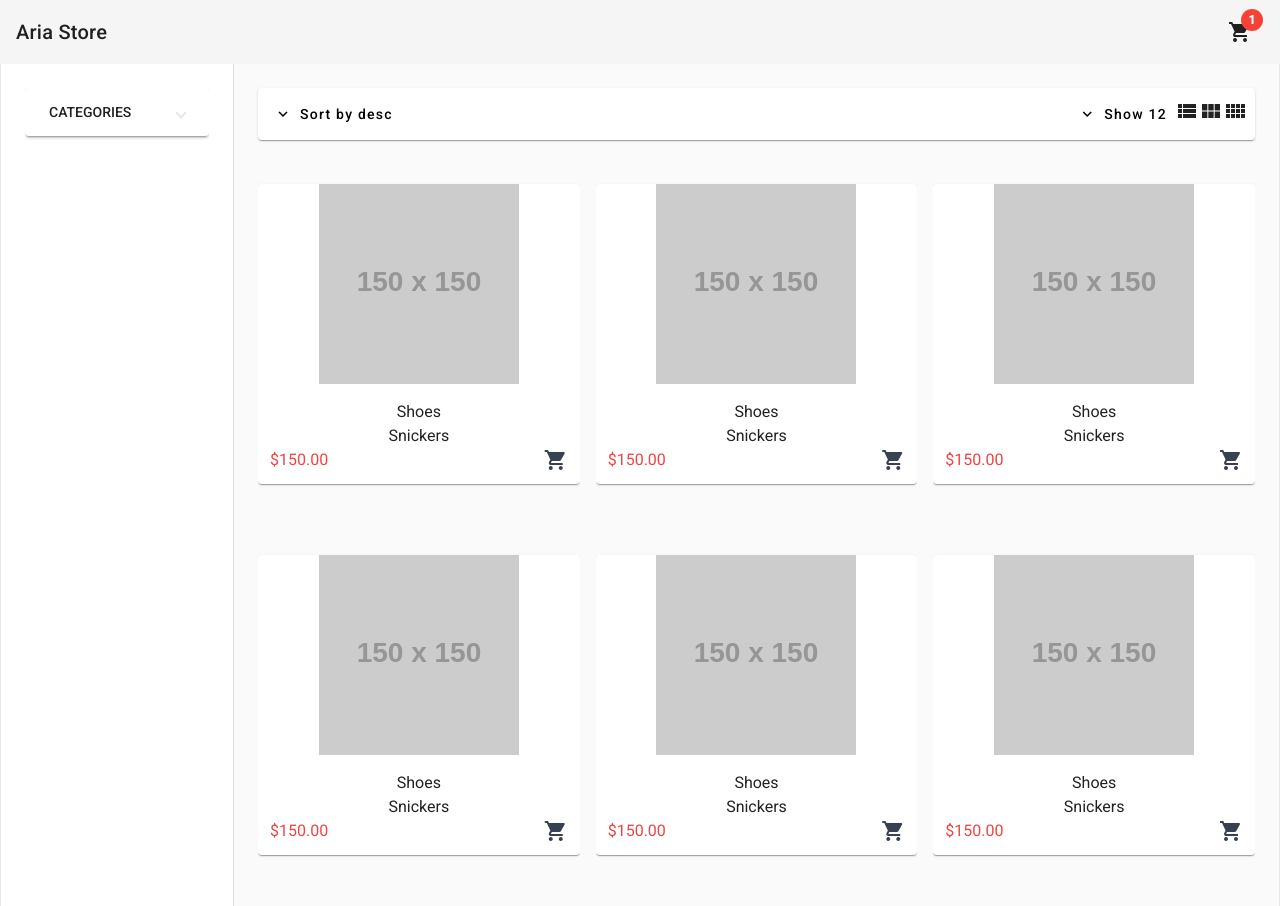
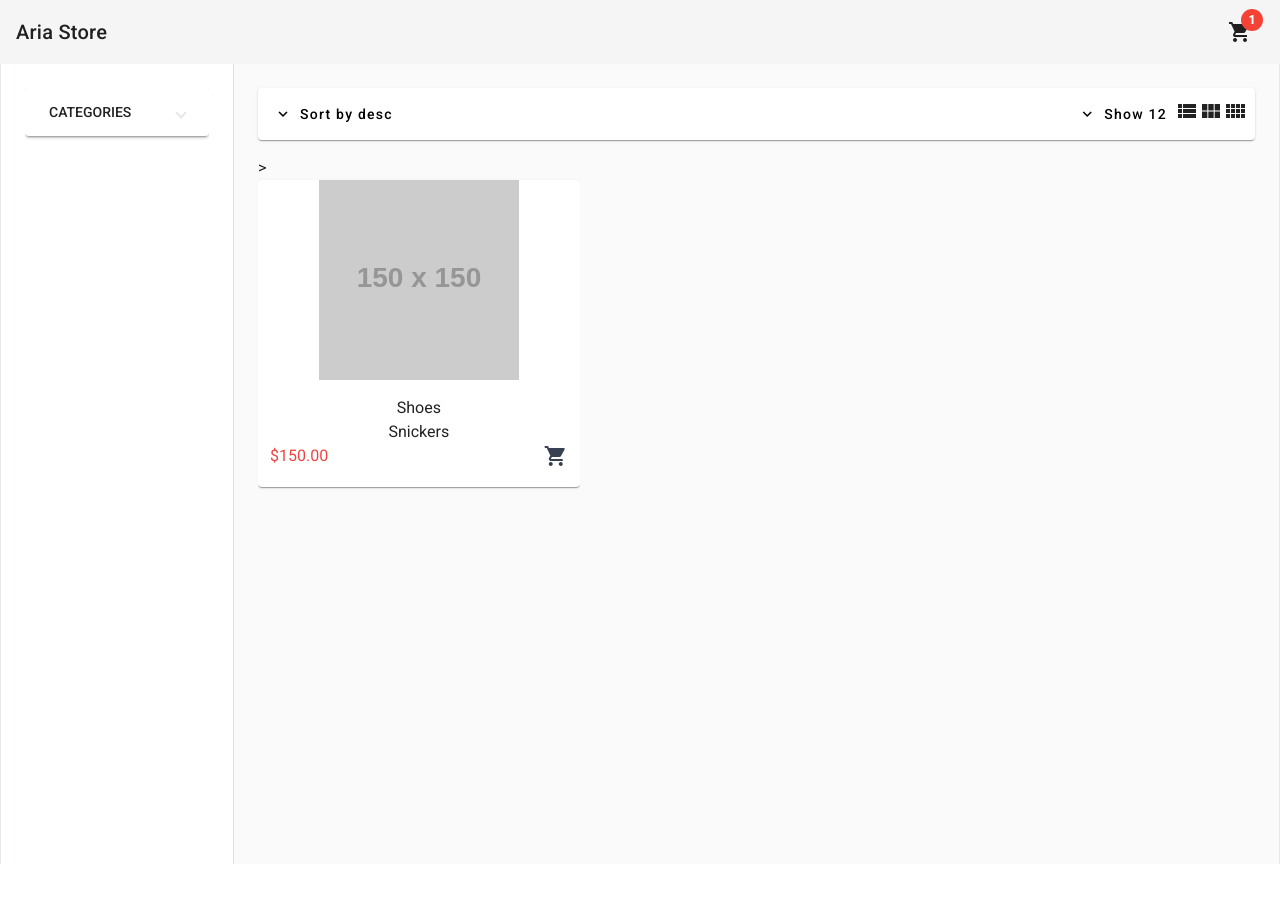
Before and after one commit to AriaNoorghorbani/Angular_webshop, an Angular app: page /home in a window 1280 px wide. After the commit the page ends 864 px from the top, so only its background shows below. Built offline with nearby package versions, Linux system fonts and the light colour scheme.

Commit message:
add to card feature

```diff
--- a/src/app/cart/cart.component.html
+++ b/src/app/cart/cart.component.html
@@ -1,10 +1,10 @@
 <mat-card *ngIf="cart.items.length" class="max-w-7xl mx-auto">
-  <table mat-table [dataSource]="dataSource" class="mat-elevetaion-z8 w-full">
-    <ng-container matColumnDef="image">
+  <table mat-table [dataSource]="dataSource" class="mat-elevation-z2 w-full">
+    <ng-container matColumnDef="product">
       <th mat-header-cell *matHeaderCellDef>Product</th>
       <td mat-cell *matCellDef="let element">
         <img
-          [src]="[element.image]"
+          [src]="[element.product]"
           alt="element.name"
           class="w-[100px] my-5"
         />
--- a/src/app/cart/cart.component.ts
+++ b/src/app/cart/cart.component.ts
@@ -10,14 +10,14 @@ export class CartComponent implements OnInit {
   cart: Cart = {
     items: [
       {
-        image: 'https://via.placeholder.com/150',
+        product: 'https://via.placeholder.com/150',
         name: 'snickers',
         price: 150,
         quantity: 2,
         id: 1,
       },
       {
-        image: 'https://via.placeholder.com/150',
+        product: 'https://via.placeholder.com/150',
         name: 'snickers',
         price: 250,
         quantity: 3,
@@ -28,7 +28,7 @@ export class CartComponent implements OnInit {
 
   dataSource: Array<CartItem> = [];
   displayedColumns: Array<string> = [
-    'image',
+    'product',
     'name',
     'price',
     'quantity',
@@ -40,10 +40,6 @@ export class CartComponent implements OnInit {
     this.dataSource = this.cart.items;
   }
 
-  // getTotalProduct(items: CartItem): number {
-  //   return items.price * items.quantity
-  // }
-
   getTotal(items: Array<CartItem>): number {
     return items
       .map((items) => items.price * items.quantity)
--- /dev/null
+++ b/src/app/cart/cart.service.ts
@@ -0,0 +1,29 @@
+import { Injectable } from '@angular/core';
+import { MatSnackBar } from '@angular/material/snack-bar';
+import { BehaviorSubject } from 'rxjs';
+import { Cart, CartItem } from '../models/cart.model';
+
+@Injectable({
+  providedIn: 'root',
+})
+export class CartService {
+  cart = new BehaviorSubject<Cart>({ items: [] });
+
+  constructor(private snackBar: MatSnackBar) {}
+
+  addToCart(item: CartItem) {
+    const items = [...this.cart.value.items];
+
+    const itemInCart = items.find((i) => i.id === item.id);
+
+    if (itemInCart) {
+      itemInCart.quantity += 1;
+    } else {
+      items.push(item);
+    }
+
+    this.cart.next({ items });
+    console.log(this.cart.value);
+    this.snackBar.open('Added to cart', 'OK', { duration: 3000 });
+  }
+}
--- a/src/app/home/list/list.component.html
+++ b/src/app/home/list/list.component.html
@@ -5,29 +5,5 @@
       [fullWidthMode]="cols === 1"
     ></app-product-box>
   </mat-grid-tile>
-  <mat-grid-tile>
-    <app-product-box
-      class="w-full"
-      [fullWidthMode]="cols === 1"
-    ></app-product-box> </mat-grid-tile
-  ><mat-grid-tile>
-    <app-product-box
-      class="w-full"
-      [fullWidthMode]="cols === 1"
-    ></app-product-box> </mat-grid-tile
-  ><mat-grid-tile>
-    <app-product-box
-      class="w-full"
-      [fullWidthMode]="cols === 1"
-    ></app-product-box> </mat-grid-tile
-  ><mat-grid-tile>
-    <app-product-box
-      class="w-full"
-      [fullWidthMode]="cols === 1"
-    ></app-product-box> </mat-grid-tile
-  ><mat-grid-tile>
-    <app-product-box
-      class="w-full"
-      [fullWidthMode]="cols === 1"
-    ></app-product-box> </mat-grid-tile
-></mat-grid-list>
+  ></mat-grid-list
+>
--- a/src/app/home/product-box/product-box.component.html
+++ b/src/app/home/product-box/product-box.component.html
@@ -16,7 +16,9 @@
       </div>
       <div class="flex justify-between">
         <span class="text-red-500">{{ 150 | currency }}</span>
-        <mat-icon class="text-gray-700">shopping_cart</mat-icon>
+        <button (click)="onAddToCart()">
+          <mat-icon class="text-gray-700">shopping_cart</mat-icon>
+        </button>
       </div>
     </div>
   </div>
--- a/src/app/home/product-box/product-box.component.ts
+++ b/src/app/home/product-box/product-box.component.ts
@@ -1,4 +1,6 @@
-import { Component, Input } from '@angular/core';
+import { Component, EventEmitter, Input, Output } from '@angular/core';
+import { CartService } from 'src/app/cart/cart.service';
+import { Product } from 'src/app/models/product.model';
 
 @Component({
   selector: 'app-product-box',
@@ -7,4 +9,26 @@ import { Component, Input } from '@angular/core';
 })
 export class ProductBoxComponent {
   @Input() fullWidthMode = false;
+  @Output() addToCart = new EventEmitter();
+
+  product: Product | undefined = {
+    id: 1,
+    title: 'Snickers',
+    price: 150,
+    category: 'Shoes',
+    description: 'A nice shoes',
+    image: 'https://via.placeholder.com/150',
+  };
+
+  constructor(private cartService: CartService) {}
+
+  onAddToCart() {
+    this.cartService.addToCart({
+      product: this.product!.image,
+      id: this.product!.id,
+      name: this.product!.title,
+      price: this.product!.price,
+      quantity: 1,
+    });
+  }
 }
--- a/src/app/models/cart.model.ts
+++ b/src/app/models/cart.model.ts
@@ -3,7 +3,7 @@ export interface Cart {
 }
 
 export interface CartItem {
-  image: string;
+  product: string;
   name: string;
   price: number;
   quantity: number;
```
Also changed, not shown: src/app/models/product.model.ts (added, +8 -0 lines), 1 other file (tests, documents, lock files or other folders).
